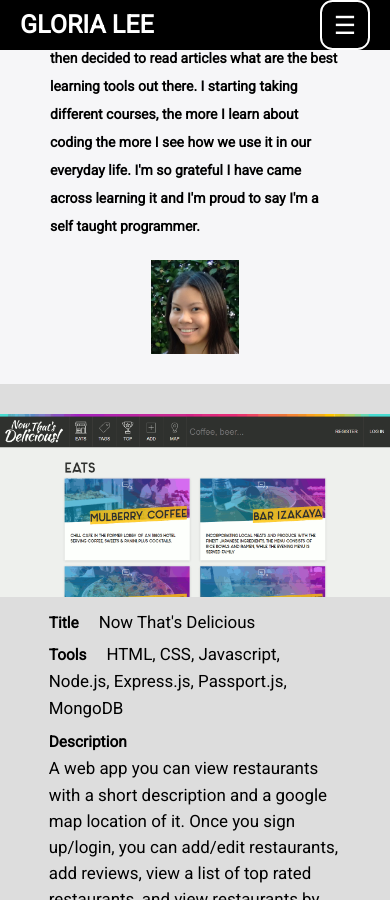
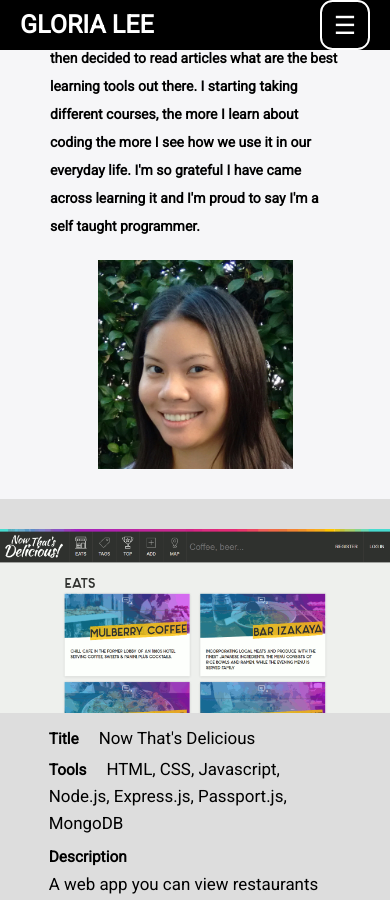
Before and after one commit to gmgl21/portfolio, a Jekyll site: the page built from index.html, in a window 390 px wide and 900 px high, scrolled down 1466 px. Built offline with Jekyll 4.4.1, drawn with Linux system fonts in a browser that asks for light colours.

Commit message:
change profile img size

```diff
--- a/assets/css/2-modules/about.scss
+++ b/assets/css/2-modules/about.scss
@@ -53,7 +53,7 @@
   }
 
   .about img {
-    width: 25%;
+    width: 50vw;
     height: auto;
   }
 }
--- a/assets/css/main.css
+++ b/assets/css/main.css
@@ -764,7 +764,7 @@
     margin: 0 10px;
     padding: 0 20px 20px 20px; }
   .about img {
-    width: 25%;
+    width: 50vw;
     height: auto; } }
 
 .portfolio {
```
